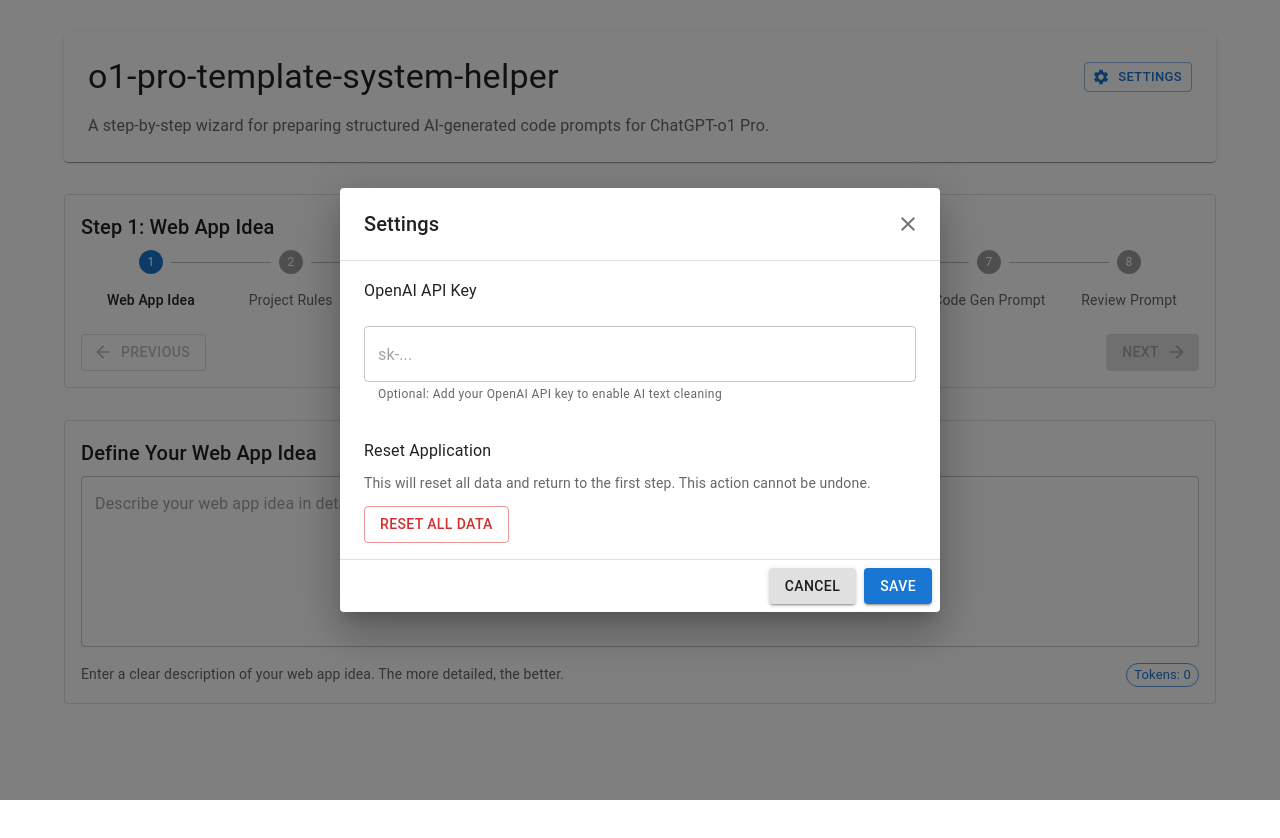
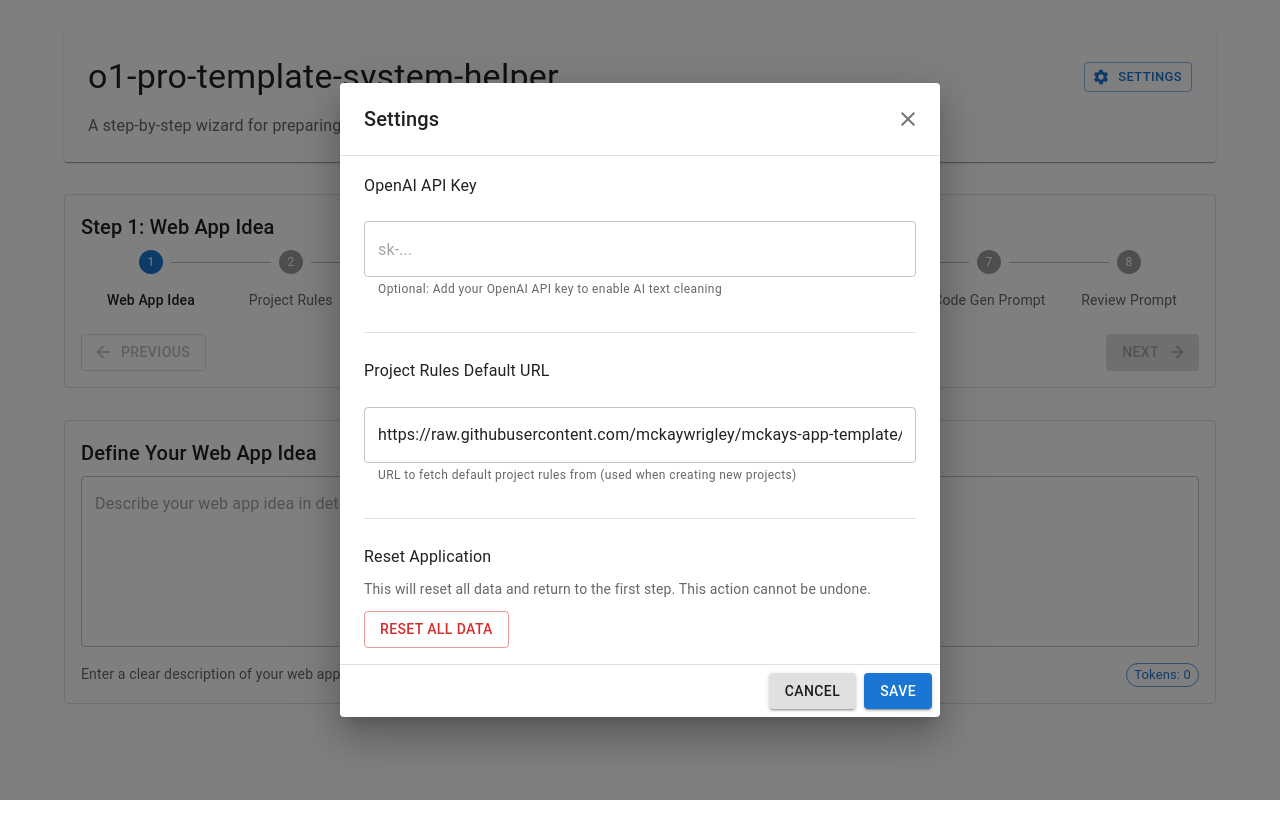
Before and after one commit to kcabr/cizzle-ai-software-builder, a React (Vite) app: page / in a window 1280 px wide. Both pictures are taken after a click on the button "SETTINGS". Shown: the top 838 px of the page. Built offline with nearby package versions, Linux system fonts and the light colour scheme.

Commit message:
Added default Project  rules loaded from https://raw.githubusercontent.com/mckaywrigley/mckays-app-template/refs/heads/main/.cursorrules

```diff
--- a/src/components/common/SettingsDialog.tsx
+++ b/src/components/common/SettingsDialog.tsx
@@ -12,23 +12,28 @@
   IconButton,
   TextField,
   Typography,
+  Divider,
 } from '@mui/material';
 import { useState } from 'react';
 import { useDispatch, useSelector } from 'react-redux';
 import { RootState } from '../../store';
-import { resetWizard, setOpenAiApiKey } from '../../store/wizardSlice';
+import { resetWizard, setOpenAiApiKey, setProjectRulesDefault } from '../../store/wizardSlice';
 
 /**
  * Dialog component for application settings
  */
 const SettingsDialog = () => {
   const [open, setOpen] = useState(false);
-  const { openAiApiKey } = useSelector((state: RootState) => state.wizard);
+  const { openAiApiKey, projectRulesDefault } = useSelector((state: RootState) => state.wizard);
   const [apiKey, setApiKey] = useState(openAiApiKey || '');
+  const [rulesDefault, setRulesDefault] = useState(projectRulesDefault || '');
   const dispatch = useDispatch();
 
   const handleOpen = () => {
     setOpen(true);
+    // Reset the form values to current state when opening
+    setApiKey(openAiApiKey || '');
+    setRulesDefault(projectRulesDefault || '');
   };
 
   const handleClose = () => {
@@ -37,6 +42,7 @@
 
   const handleSave = () => {
     dispatch(setOpenAiApiKey(apiKey || null));
+    dispatch(setProjectRulesDefault(rulesDefault || null));
     handleClose();
   };
 
@@ -80,7 +86,23 @@
             helperText="Optional: Add your OpenAI API key to enable AI text cleaning"
           />
 
-          <Typography variant="subtitle1" sx={{ mt: 3, mb: 1 }}>
+          <Divider sx={{ my: 3 }} />
+
+          <Typography variant="subtitle1" gutterBottom>
+            Project Rules Default URL
+          </Typography>
+          <TextField
+            value={rulesDefault}
+            onChange={(e) => setRulesDefault(e.target.value)}
+            placeholder="https://raw.githubusercontent.com/..."
+            fullWidth
+            margin="normal"
+            helperText="URL to fetch default project rules from (used when creating new projects)"
+          />
+
+          <Divider sx={{ my: 3 }} />
+
+          <Typography variant="subtitle1" sx={{ mb: 1 }}>
             Reset Application
           </Typography>
           <Typography variant="body2" color="text.secondary" gutterBottom>
--- a/src/components/wizard/steps/CodeGenPromptStep.tsx
+++ b/src/components/wizard/steps/CodeGenPromptStep.tsx
@@ -154,7 +154,7 @@
         onChange={handleOutputChange}
         placeholder="Paste the response here..."
         minRows={10}
-        helperText="Paste the complete response from ChatGPT here."
+        //helperText="Paste the complete response from ChatGPT here."
         required={true}
       />
     </Box>
--- a/src/components/wizard/steps/PlannerPromptStep.tsx
+++ b/src/components/wizard/steps/PlannerPromptStep.tsx
@@ -103,7 +103,7 @@
         onChange={handleOutputChange}
         placeholder="Paste the ChatGPT response here..."
         minRows={10}
-        helperText="Paste the complete response from ChatGPT here."
+        //helperText="Paste the complete response from ChatGPT here."
         required={true}
       />
     </Box>
--- a/src/components/wizard/steps/ProjectRulesStep.tsx
+++ b/src/components/wizard/steps/ProjectRulesStep.tsx
@@ -2,6 +2,8 @@
  * Project Rules step component
  * Users enter project rules in this step
  */
+import { Alert, Box, Button, CircularProgress } from '@mui/material';
+import { useEffect, useState } from 'react';
 import { useDispatch, useSelector } from 'react-redux';
 import { RootState } from '../../../store';
 import { setProjectRules } from '../../../store/wizardSlice';
@@ -12,13 +14,51 @@
  */
 const ProjectRulesStep = () => {
   const dispatch = useDispatch();
-  const { projectRules } = useSelector((state: RootState) => state.wizard);
+  const { projectRules, projectRulesDefault } = useSelector((state: RootState) => state.wizard);
+  const [loading, setLoading] = useState(false);
+  const [error, setError] = useState<string | null>(null);
 
   const handleChange = (value: string) => {
     dispatch(setProjectRules(value));
   };
 
+  const fetchDefaultRules = async () => {
+    if (!projectRulesDefault) return;
+
+    setLoading(true);
+    setError(null);
+
+    try {
+      const response = await fetch(projectRulesDefault);
+      if (!response.ok) {
+        throw new Error(`Failed to fetch default rules: ${response.statusText}`);
+      }
+
+      const text = await response.text();
+      dispatch(setProjectRules(text));
+    } catch (err) {
+      console.error('Error fetching default rules:', err);
+      setError(err instanceof Error ? err.message : 'Failed to load default rules');
+    } finally {
+      setLoading(false);
+    }
+  };
+
+  // Add useEffect to auto-load default rules if project rules are empty
+  useEffect(() => {
+    if (!projectRules && projectRulesDefault && !loading && !error) {
+      fetchDefaultRules();
+    }
+  }, [projectRules, projectRulesDefault]);
+
   return (
+    <Box>
+      {error && (
+        <Alert severity="error" sx={{ mb: 2 }}>
+          {error}
+        </Alert>
+      )}
+
       <TextInput
         label="Project Rules"
         value={projectRules}
@@ -28,6 +68,21 @@
         helperText="Provide any specific rules, constraints, or requirements for your project."
         required={true}
       />
+
+      {projectRulesDefault && (
+        <Box sx={{ mt: 2, display: 'flex', justifyContent: 'flex-end' }}>
+          <Button
+            variant="outlined"
+            size="small"
+            onClick={fetchDefaultRules}
+            disabled={loading}
+            startIcon={loading ? <CircularProgress size={16} /> : null}
+          >
+            {loading ? 'Loading...' : 'Load Default Rules'}
+          </Button>
+        </Box>
+      )}
+    </Box>
   );
 };
 
--- a/src/components/wizard/steps/RequestPromptStep.tsx
+++ b/src/components/wizard/steps/RequestPromptStep.tsx
@@ -103,7 +103,7 @@
         onChange={handleOutputChange}
         placeholder="Paste the ChatGPT response here..."
         minRows={10}
-        helperText="Paste the complete response from ChatGPT here."
+        //helperText="Paste the complete response from ChatGPT here."
         required={true}
       />
     </Box>
--- a/src/components/wizard/steps/SpecPromptStep.tsx
+++ b/src/components/wizard/steps/SpecPromptStep.tsx
@@ -101,7 +101,7 @@
         onChange={handleOutputChange}
         placeholder="Paste the ChatGPT response here..."
         minRows={10}
-        helperText="Paste the complete response from ChatGPT here."
+        //helperText="Paste the complete response from ChatGPT here."
         required={true}
       />
     </Box>
--- a/src/store/wizardSlice.ts
+++ b/src/store/wizardSlice.ts
@@ -8,6 +8,7 @@
   currentStep: 'idea',
   idea: '',
   projectRules: '',
+  projectRulesDefault: localStorage.getItem('projectRulesDefault') || 'https://raw.githubusercontent.com/mckaywrigley/mckays-app-template/refs/heads/main/.cursorrules',
   starterTemplate: '',
   requestPromptOutput: '',
   specPromptOutput: '',
@@ -57,13 +58,22 @@
         localStorage.removeItem('openAiApiKey');
       }
     },
+    setProjectRulesDefault: (state, action: PayloadAction<string | null>) => {
+      state.projectRulesDefault = action.payload;
+      if (action.payload) {
+        localStorage.setItem('projectRulesDefault', action.payload);
+      } else {
+        localStorage.removeItem('projectRulesDefault');
+      }
+    },
     setUseAiCleaning: (state, action: PayloadAction<boolean>) => {
       state.useAiCleaning = action.payload;
     },
     resetWizard: (state) => {
-      // Keep the API key but reset everything else
+      // Keep the API key and project rules default but reset everything else
       const openAiApiKey = state.openAiApiKey;
-      Object.assign(state, { ...initialState, openAiApiKey });
+      const projectRulesDefault = state.projectRulesDefault;
+      Object.assign(state, { ...initialState, openAiApiKey, projectRulesDefault });
     },
   },
 });
@@ -72,6 +82,7 @@
   setCurrentStep,
   setIdea,
   setProjectRules,
+  setProjectRulesDefault,
   setStarterTemplate,
   setRequestPromptOutput,
   setSpecPromptOutput,
--- a/src/types/index.ts
+++ b/src/types/index.ts
@@ -18,6 +18,7 @@
   currentStep: WizardStep;
   idea: string;
   projectRules: string;
+  projectRulesDefault: string | null;
   starterTemplate: string;
   requestPromptOutput: string;
   specPromptOutput: string;
```
Lines whose indentation alone changed are shown as unchanged.
